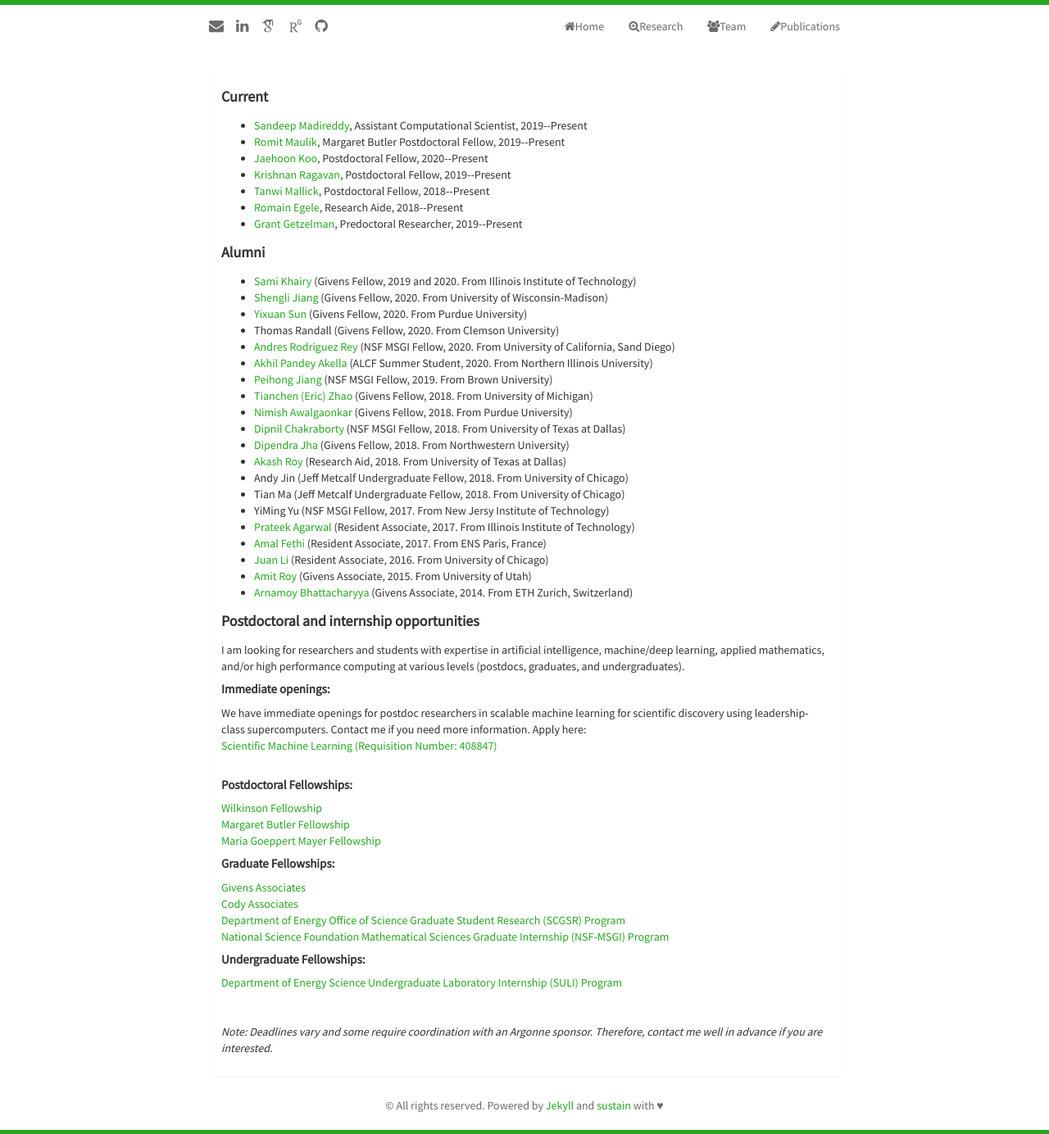
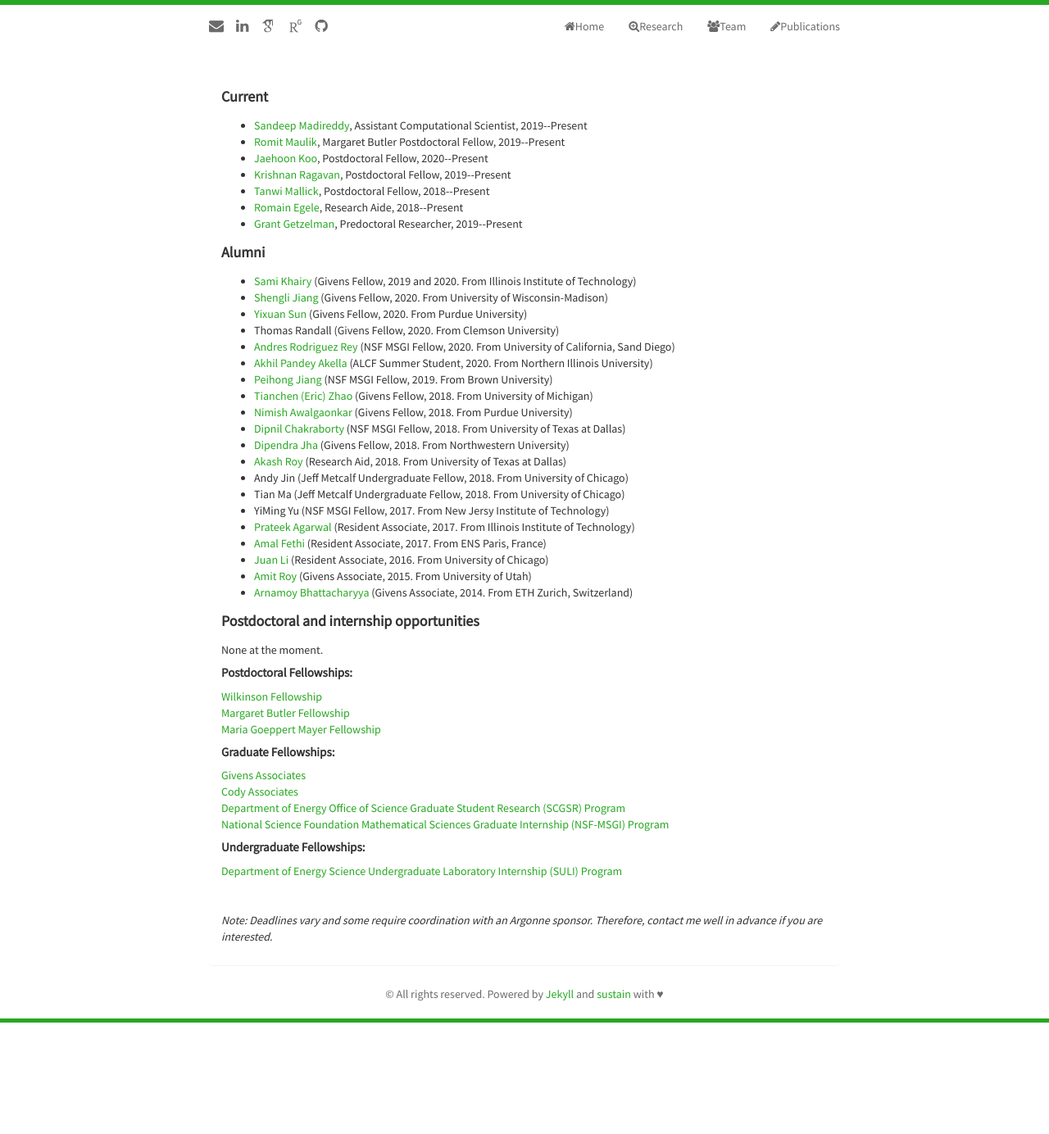
Before and after one commit to pbalapra/pbalapra.github.io, a Jekyll site: the page built from jobs.html, in a window 1280 px wide. Shown: the whole page at 82% size. Built offline with Jekyll 4.4.1, drawn with Linux system fonts in a browser that asks for light colours; nearby versions of some CDN libraries; some web fonts are replaced; after the commit the page ends 1248 px from its top, so only the background shows below that.

Commit message:
edits to home page

```diff
--- a/_includes/team.html
+++ b/_includes/team.html
@@ -41,11 +41,14 @@
 
       <p align="justify"></p>
         <h5><strong>Postdoctoral and internship opportunities</strong></h5>
+        None at the moment.
+        <!--
         I am looking for researchers and students with expertise in artificial intelligence, machine/deep learning, applied mathematics, and/or high performance computing at various levels (postdocs, graduates, and undergraduates).
         <h6><strong>Immediate openings:</strong></h6>
         We have immediate openings for postdoc researchers in scalable machine learning for scientific discovery using leadership-class supercomputers. Contact me if you need more information. Apply here: </br>
         <a href="https://bit.ly/3cIjZyo" target="_blank">Scientific Machine Learning (Requisition Number: 408847)</a></br>
-        <!-- <strike> Applied Machine Learning (Requisition Number: 403210)</br> </strike> -->
+         <strike> Applied Machine Learning (Requisition Number: 403210)</br> </strike>
+        -->
       </br>
         <h6><strong>Postdoctoral Fellowships:</strong></h6>
         <a href="https://www.anl.gov/mcs/wilkinson-fellowship-in-scientific-computing" target="_blank">Wilkinson Fellowship</a></br>
```
